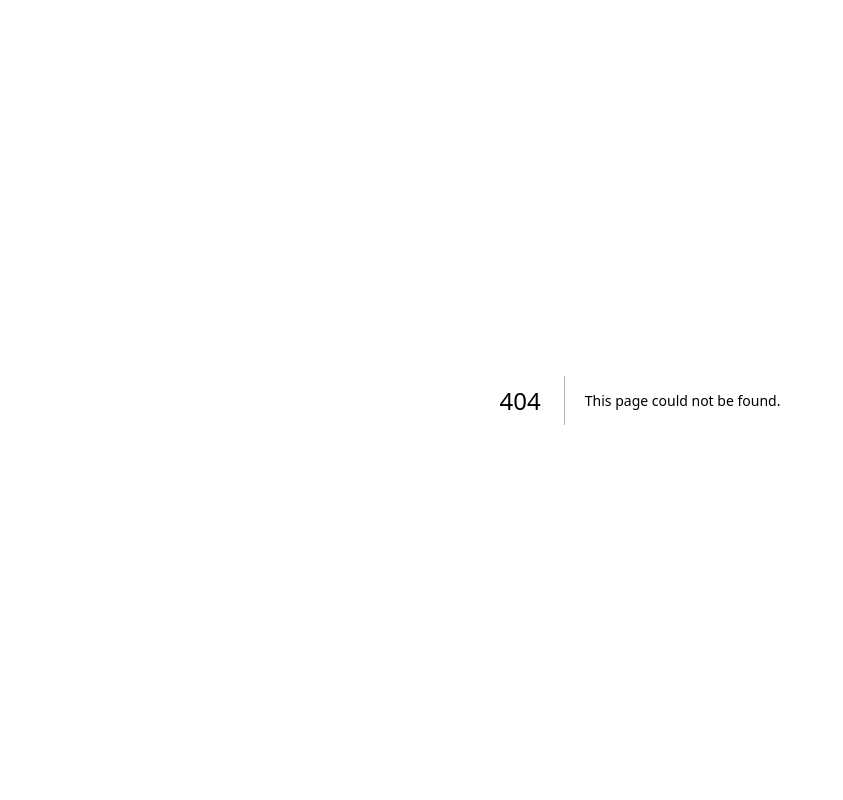
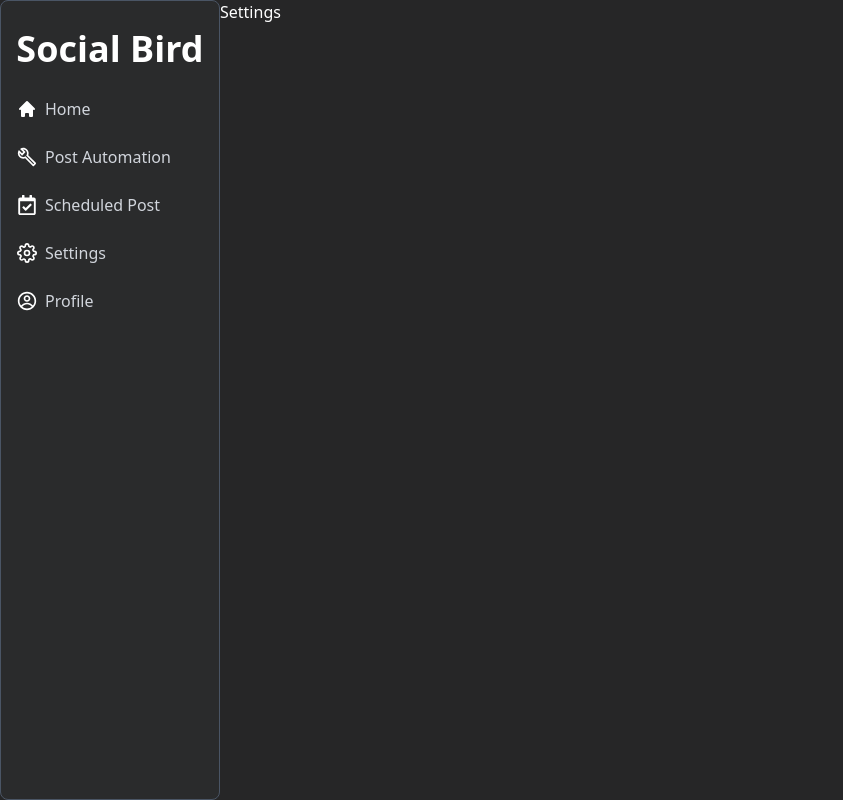
Before and after one commit to not-adev/social-media-automations, a Next.js app: page /dashboard/settings in a window 1280 px wide. Before the commit this address had no page. Shown: the whole page, without its empty margins (0-843 px from the left). Built offline with nearby package versions, Linux system fonts and the light colour scheme; no server answers.

Commit message:
added seetings page.js

```diff
--- /dev/null
+++ b/src/app/dashboard/settings/page.js
@@ -0,0 +1,9 @@
+import React from 'react'
+
+const Page = () => {
+  return (
+    <div>Settings </div>
+  )
+}
+
+export default Page
```
